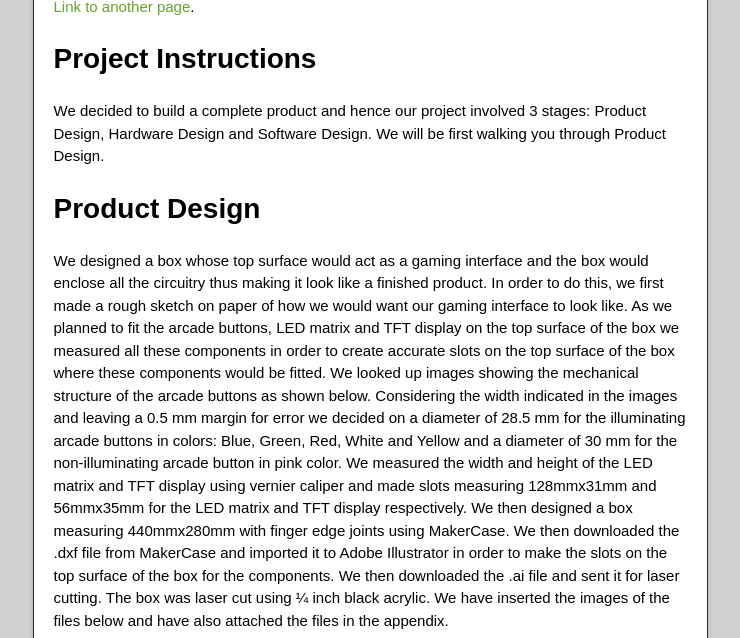
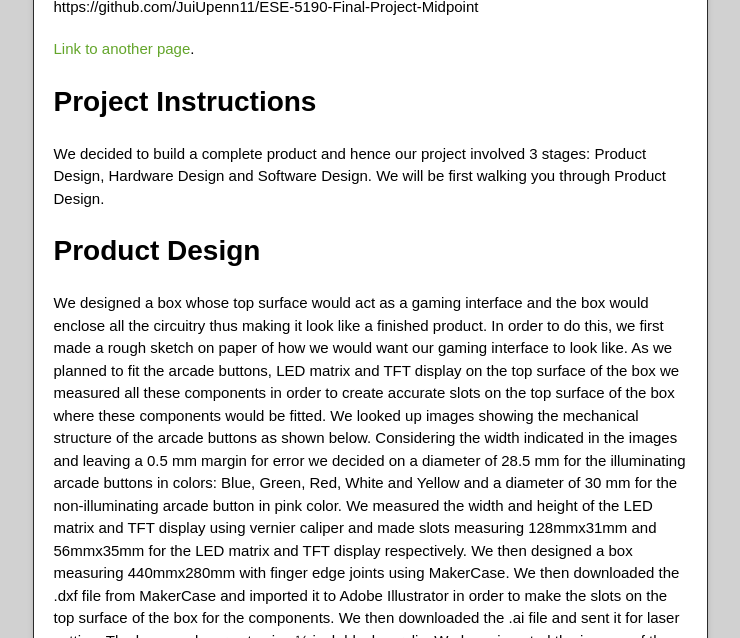
Before and after one commit to Penngineers/Penngineers.github.io, a Jekyll site: the page built from index.md, in a window 1280 px wide and 900 px high, scrolled down 1009 px, cut to the strip 262-900 px from the top of the window. Shown: the whole strip, without its empty margins (270-1010 px from the left). Built offline with Jekyll 4.4.1, drawn with Linux system fonts in a browser that asks for light colours; some of the changed lines change nothing that is shown.

Commit message:
Update index.md

```diff
--- a/index.md
+++ b/index.md
@@ -11,7 +11,7 @@ We designed an arcade game called Whack-It-First inspired by the famous game Wha
 
 ![11](https://user-images.githubusercontent.com/114092860/210121471-d875ff38-65bb-4c49-8b87-ba05d47df5e5.jpg)
 
-
+https://github.com/JuiUpenn11/ESE-5190-Final-Project-Midpoint
 
 
 [Link to another page](./another-page.html).
```
